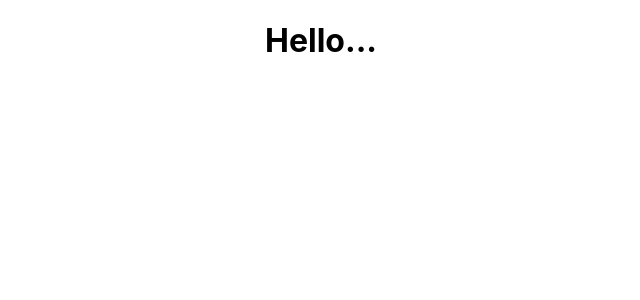
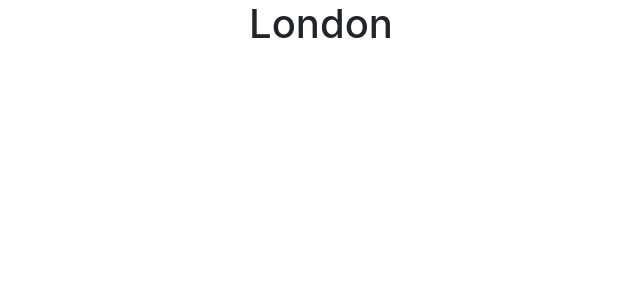
Before and after one commit to lajawanti/weather-app, a React (Create React App) app: page / in a window 1280 px wide. Shown: the top 300 px of the page, without its empty margins (319-959 px from the left). Built offline with nearby package versions, Linux system fonts and the light colour scheme.

Commit message:
weather-icons add

```diff
--- a/package.json
+++ b/package.json
@@ -6,9 +6,11 @@
     "@testing-library/jest-dom": "^4.2.4",
     "@testing-library/react": "^9.3.2",
     "@testing-library/user-event": "^7.1.2",
+    "bootstrap": "^4.4.1",
     "react": "^16.12.0",
     "react-dom": "^16.12.0",
-    "react-scripts": "3.3.0"
+    "react-scripts": "3.3.0",
+    "weather-icons": "https://github.com/erikflowers/weather-icons.git"
   },
   "scripts": {
     "start": "react-scripts start",
--- a/src/App.js
+++ b/src/App.js
@@ -1,10 +1,12 @@
 import React from 'react';
 import './App.css';
 
+import Weather from './app_component/weather.component';
+import 'bootstrap/dist/css/bootstrap.min.css';
 function App() {
   return (
     <div className="App">
-        <h1>Hello...</h1>
+        <Weather />
     </div>
   );
 }
--- a/src/app_component/weather.component.js
+++ b/src/app_component/weather.component.js
@@ -3,7 +3,9 @@ import React from 'react';
 const Weather = () => {
     return(
         <div className = "container">
-            <h1>Weather App</h1>
+            <div className = "cards">
+                <h1>London</h1>
+            </div>
         </div>
     );
 };
```
Also changed, not shown: 1 other file (tests, documents, lock files or other folders).
